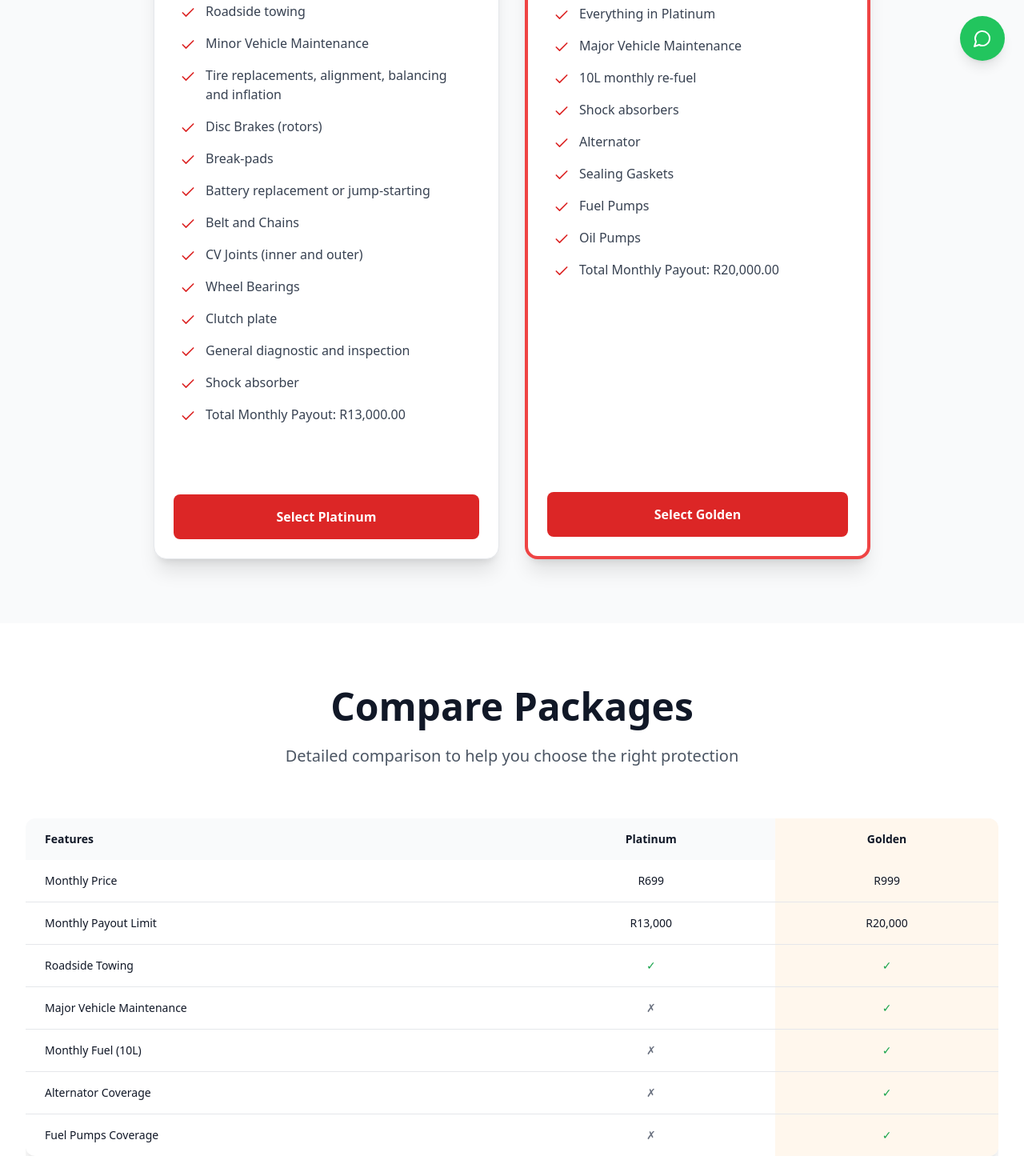
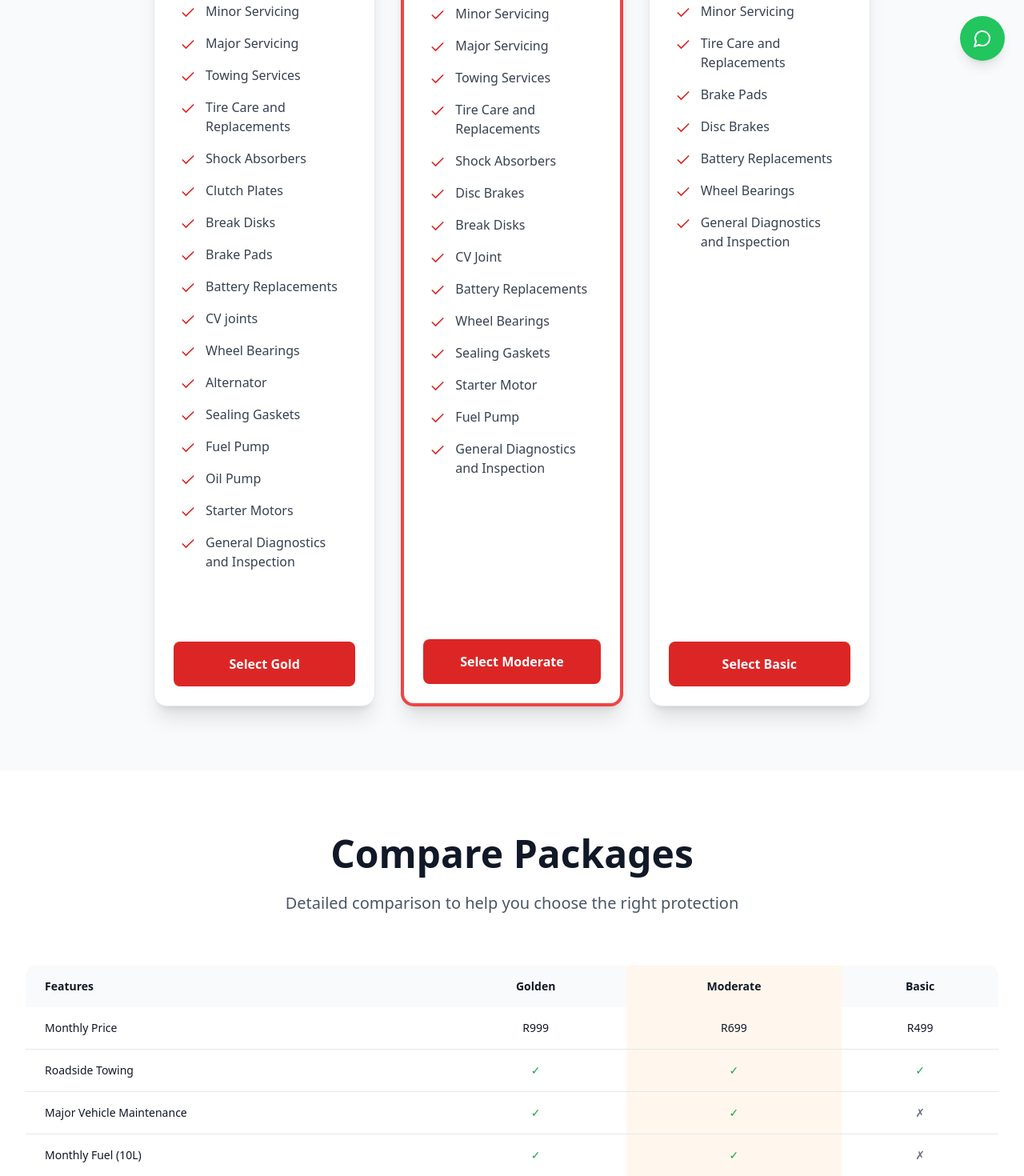
Before and after one commit to zaid-xt/AutoFirst, a React (Vite) app: page /packages in a window 1280 px wide. Shown: the part 700-2170 px from the top of the page at 80% size. Built offline with nearby package versions, Linux system fonts and the light colour scheme.

Commit message:
Made changes to packages section. Made small changes on about and home page.

```diff
--- a/src/pages/Home.tsx
+++ b/src/pages/Home.tsx
@@ -11,19 +11,19 @@ const Home = () => {
       name: "Sarah Johnson",
       rating: 5,
       text: "Auto First saved my day! My car broke down on the highway and they had me back on the road within an hour. Professional and reliable service.",
-      location: "Johannesburg"
+      // location: "Johannesburg"
     },
     {
       name: "Mike Peters",
       rating: 5,
       text: "Excellent service and fair pricing. The technician was knowledgeable and explained everything clearly. Highly recommend!",
-      location: "Cape Town"
+      // location: "Cape Town"
     },
     {
       name: "Lisa Williams",
       rating: 5,
-      text: "24/7 availability is a game-changer. Had an emergency at midnight and they were there promptly. Outstanding customer service!",
-      location: "Durban"
+      text: "24/7 availability is a game-changer. Had an emergency and they were there promptly. Outstanding customer service!",
+      // location: "Durban"
     }
   ];
 
@@ -91,7 +91,7 @@ const Home = () => {
               Why Choose Auto First?
             </h2>
             <p className="text-xl text-gray-600 max-w-3xl mx-auto leading-relaxed">
-              With over a decade of experience in automotive services, Auto First Mechanical Aid
+              With years of experience in automotive services, Auto First Mechanical Aid
               has established itself as South Africa's premier roadside assistance provider.
               We combine cutting-edge technology with experienced technicians to deliver
               unmatched service quality.
--- a/src/pages/Packages.tsx
+++ b/src/pages/Packages.tsx
@@ -8,53 +8,88 @@ const Packages = () => {
 
   const packages = [
     {
-      id: 'platinum',
-      name: "Platinum",
+      id: 'gold',
+      name: "Gold",
+      price: "R999",
+      period: "/month",
+      icon: <Shield className="h-8 w-8" />,
+      color: "red",
+      popular: false,
+      // responseTime: "60 min",
+      supportLevel: "Standard Support",
+      description: "Comprehensive coverage for essential vehicle components",
+      features: [
+        { feature: "Minor Servicing" },
+        { feature: "Major Servicing" },
+        { feature: "Towing Services" },
+        { feature: "Tire Care and Replacements" },
+        { feature: "Shock Absorbers" },
+        { feature: "Clutch Plates" },
+        { feature: "Break Disks" },
+        { feature: "Brake Pads" },
+        { feature: "Battery Replacements" },
+        { feature: "CV joints" },
+
+        { feature: "Wheel Bearings" },
+        { feature: "Alternator" },
+        { feature: "Sealing Gaskets" },
+        { feature: "Fuel Pump" },
+        { feature: "Oil Pump" },
+        { feature: "Starter Motors" },
+        { feature: "General Diagnostics and Inspection" },
+      ]
+    },
+    {
+      id: 'moderate',
+      name: "Moderate",
       price: "R699",
       period: "/month",
       icon: <Shield className="h-8 w-8" />,
       color: "red",
-      popular: false,
-      responseTime: "60 min",
+      popular: true,
+      // responseTime: "60 min",
       supportLevel: "Standard Support",
       description: "Comprehensive coverage for essential vehicle components",
       features: [
-        { feature: "Roadside towing", included: true },
-        { feature: "Minor Vehicle Maintenance", included: true },
-        { feature: "Tire replacements, alignment, balancing and inflation", included: true },
-        { feature: "Disc Brakes (rotors)", included: true },
-        { feature: "Break-pads", included: true },
-        { feature: "Battery replacement or jump-starting", included: true },
-        { feature: "Belt and Chains", included: true },
-        { feature: "CV Joints (inner and outer)", included: true },
-        { feature: "Wheel Bearings", included: true },
-        { feature: "Clutch plate", included: true },
-        { feature: "General diagnostic and inspection", included: true },
-        { feature: "Shock absorber", included: true },
-        { feature: "Total Monthly Payout: R13,000.00", included: true }
+        { feature: "Minor Servicing", included: true },
+        { feature: "Major Servicing" },
+        { feature: "Towing Services" },
+        { feature: "Tire Care and Replacements" },
+        { feature: "Shock Absorbers" },
+        { feature: "Disc Brakes" },
+        { feature: "Break Disks" },
+        { feature: "CV Joint" },
+        { feature: "Battery Replacements" },
+        { feature: "Wheel Bearings" },
+
+        { feature: "Sealing Gaskets" },
+        { feature: "Starter Motor" },
+        { feature: "Fuel Pump" },
+        { feature: "General Diagnostics and Inspection" },
       ]
     },
     {
-      id: 'golden',
-      name: "Golden",
-      price: "R999",
+      id: 'basic',
+      name: "Basic",
+      price: "R499",
       period: "/month",
-      icon: <Crown className="h-8 w-8" />,
+      // icon: <Crown className="h-8 w-8" />,
+      icon: <Shield className="h-8 w-8" />,
+
       color: "red",
-      popular: true,
-      responseTime: "30 min",
+      popular: false,
+      // responseTime: "30 min",
       supportLevel: "Premium Support",
       description: "Premium coverage with extensive component protection",
       features: [
-        { feature: "Everything in Platinum", included: true },
-        { feature: "Major Vehicle Maintenance", included: true },
-        { feature: "10L monthly re-fuel", included: true },
-        { feature: "Shock absorbers", included: true },
-        { feature: "Alternator", included: true },
-        { feature: "Sealing Gaskets", included: true },
-        { feature: "Fuel Pumps", included: true },
-        { feature: "Oil Pumps", included: true },
-        { feature: "Total Monthly Payout: R20,000.00", included: true }
+        { feature: "Minor Servicing" },
+        { feature: "Tire Care and Replacements" },
+        { feature: "Brake Pads" },
+        { feature: "Disc Brakes" },
+        { feature: "Battery Replacements" },
+        { feature: "Wheel Bearings" },
+        { feature: "General Diagnostics and Inspection" },
+
       ]
     }
   ];
@@ -88,7 +123,7 @@ const Packages = () => {
       {/* Packages Grid */}
       <section className="py-20 bg-gray-50">
         <div className="max-w-7xl mx-auto px-4 sm:px-6 lg:px-8">
-          <div className="grid grid-cols-1 lg:grid-cols-2 gap-8 max-w-4xl mx-auto">
+          <div className="grid grid-cols-1 lg:grid-cols-3 gap-8 max-w-4xl mx-auto">
             {packages.map((pkg, index) => {
               const colors = getColorClasses(pkg.color, pkg.popular);
               return (
@@ -172,45 +207,59 @@ const Packages = () => {
               <thead className="bg-gray-50">
                 <tr>
                   <th className="px-6 py-4 text-left text-sm font-semibold text-gray-900">Features</th>
-                  <th className="px-6 py-4 text-center text-sm font-semibold text-gray-900">Platinum</th>
-                  <th className="px-6 py-4 text-center text-sm font-semibold text-gray-900 bg-orange-50">Golden</th>
+                  <th className="px-6 py-4 text-center text-sm font-semibold text-gray-900">
+                    Golden
+                    </th>
+                  <th className="px-6 py-4 text-center text-sm font-semibold text-gray-900 bg-orange-50">
+                    Moderate
+                  </th>
+                  <th className="px-6 py-4 text-center text-sm font-semibold text-gray-900">
+                    Basic
+                  </th>
+
                 </tr>
               </thead>
               <tbody className="divide-y divide-gray-200">
                 <tr>
                   <td className="px-6 py-4 text-sm font-medium text-gray-900">Monthly Price</td>
-                  <td className="px-6 py-4 text-center text-sm text-gray-900">R699</td>
-                  <td className="px-6 py-4 text-center text-sm text-gray-900 bg-orange-50">R999</td>
+                  <td className="px-6 py-4 text-center text-sm text-gray-900">R999</td>
+                  <td className="px-6 py-4 text-center text-sm text-gray-900 bg-orange-50">R699</td>
+                  <td className="px-6 py-4 text-center text-sm text-gray-900">R499</td>
                 </tr>
-                <tr>
+                {/* <tr>
                   <td className="px-6 py-4 text-sm font-medium text-gray-900">Monthly Payout Limit</td>
                   <td className="px-6 py-4 text-center text-sm text-gray-900">R13,000</td>
                   <td className="px-6 py-4 text-center text-sm text-gray-900 bg-orange-50">R20,000</td>
-                </tr>
+                </tr> */}
                 <tr>
                   <td className="px-6 py-4 text-sm font-medium text-gray-900">Roadside Towing</td>
                   <td className="px-6 py-4 text-center text-sm text-green-600">✓</td>
                   <td className="px-6 py-4 text-center text-sm text-green-600 bg-orange-50">✓</td>
+                  <td className="px-6 py-4 text-center text-sm text-green-600">✓</td>
                 </tr>
                 <tr>
                   <td className="px-6 py-4 text-sm font-medium text-gray-900">Major Vehicle Maintenance</td>
+                  <td className="px-6 py-4 text-center text-sm text-green-600">✓</td>
+                  <td className="px-6 py-4 text-center text-sm text-green-600 bg-orange-50">✓</td>
                   <td className="px-6 py-4 text-center text-sm text-gray-500">✗</td>
-                  <td className="px-6 py-4 text-center text-sm text-green-600 bg-orange-50">✓</td>
                 </tr>
                 <tr>
                   <td className="px-6 py-4 text-sm font-medium text-gray-900">Monthly Fuel (10L)</td>
+                  <td className="px-6 py-4 text-center text-sm text-green-600">✓</td>
+                  <td className="px-6 py-4 text-center text-sm text-green-600 bg-orange-50">✓</td>
                   <td className="px-6 py-4 text-center text-sm text-gray-500">✗</td>
-                  <td className="px-6 py-4 text-center text-sm text-green-600 bg-orange-50">✓</td>
                 </tr>
                 <tr>
                   <td className="px-6 py-4 text-sm font-medium text-gray-900">Alternator Coverage</td>
+                  <td className="px-6 py-4 text-center text-sm text-green-600">✓</td>
+                  <td className="px-6 py-4 text-center text-sm text-green-600 bg-orange-50">✗</td>
                   <td className="px-6 py-4 text-center text-sm text-gray-500">✗</td>
-                  <td className="px-6 py-4 text-center text-sm text-green-600 bg-orange-50">✓</td>
                 </tr>
                 <tr>
                   <td className="px-6 py-4 text-sm font-medium text-gray-900">Fuel Pumps Coverage</td>
+                  <td className="px-6 py-4 text-center text-sm text-green-600">✓</td>
+                  <td className="px-6 py-4 text-center text-sm text-green-600 bg-orange-50">✓</td>
                   <td className="px-6 py-4 text-center text-sm text-gray-500">✗</td>
-                  <td className="px-6 py-4 text-center text-sm text-green-600 bg-orange-50">✓</td>
                 </tr>
               </tbody>
             </table>
```
Also changed, not shown: src/pages/About.tsx (+11 -4 lines).
